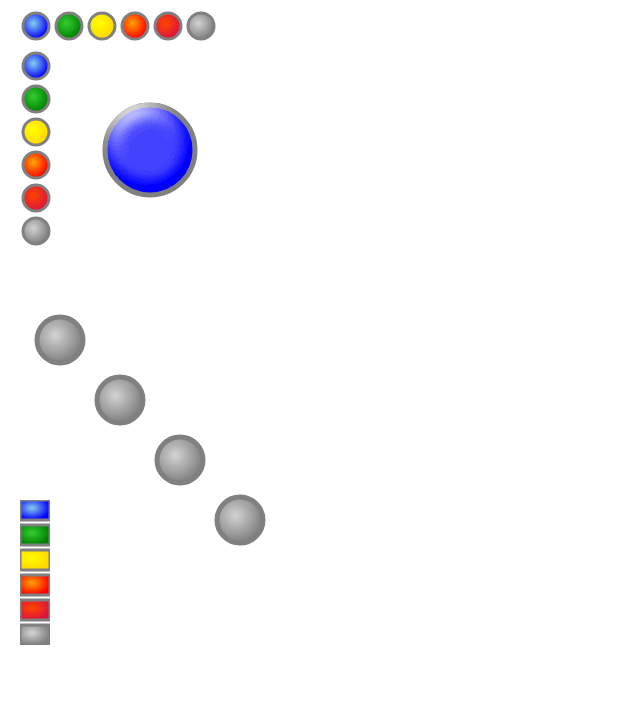
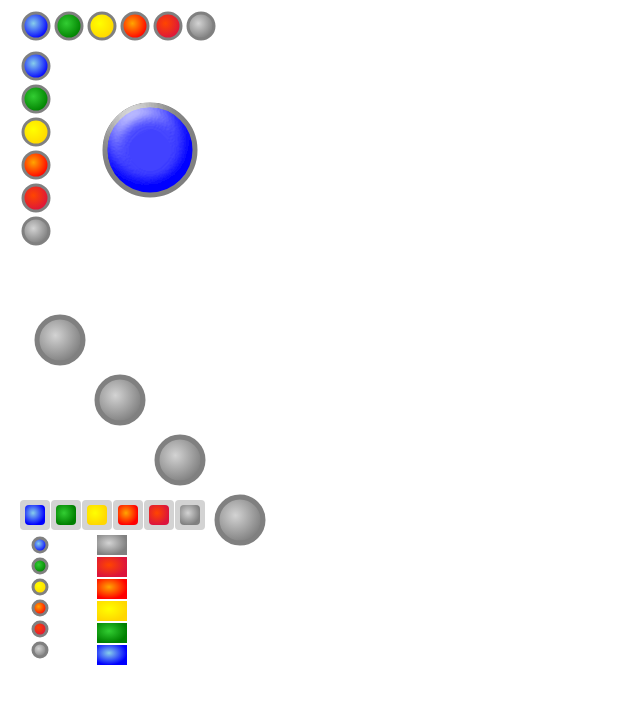
Before and after one commit to migophotos/SmartSvgLib, a plain HTML site: page index.html in a window 1280 px wide. Shown: the whole page, without its empty margins (0-640 px from the left). Drawn offline with Linux system fonts and the light colour scheme.

Commit message:
Fixes: - SmartBulbGrid: positioning - SmartRect: rx&ry - SmartRectGrid: positioning

```diff
--- a/index.html
+++ b/index.html
@@ -480,8 +480,8 @@
 </g>
 </svg>
     </div>
-    <div id="#hor-rect-grid" style="position: absolute; left: 20px; top: 500px;">
-        <svg xmlns="http://www.w3.org/2000/svg" viewBox="0 0 30 145" width="30" height="145" >
+    <div id="control-panel" style="position: absolute; left: 20px; top: 500px;">
+        <svg xmlns="http://www.w3.org/2000/svg" viewBox="0 0 200 200" width="200" height="200" >
 <defs>
     <filter xmlns="http://www.w3.org/2000/svg" id="3DCircle" filterUnits="userSpaceOnUse" >
         <feGaussianBlur in="SourceAlpha" stdDeviation="14" result="blur"/>
@@ -574,35 +574,101 @@
     </radialGradient>
 </defs>
 <g id="HorRectGrid" class-name="SmartRectGrid">
-<rect x="0"y="0"width="30"height="145"display="none"/><g id="HorRectGrid-rect-0" class-name="SmartRect">
-<rect x="0"y="0"width="30"height="20"display="none"/>
-<rect x="0"y="0"width="30"height="20"id="HorRectGrid-rect-0-body"fill="none"stroke="none"stroke-width="0"pointer-events="none"/>
-<rect x="0"y="0"width="30"height="20"id="HorRectGrid-rect-0-active"stroke="gray"stroke-width="3"fill="url(#alert_state_0)"/>
+<rect x="0"y="0"width="185"height="30"display="none"/><g id="HorRectGrid-rect-0" class-name="SmartRect">
+<rect x="0"y="0"width="30"height="30"display="none"/>
+<rect x="0"y="0"width="30"height="30"rx="2%"ry="2%"id="HorRectGrid-rect-0-body"pointer-events="none"fill="lightgray"/>
+<rect x="5"y="5"width="20"height="20"rx="2%"ry="2%"id="HorRectGrid-rect-0-active"fill="url(#alert_state_0)"/>
 </g>
 <g id="HorRectGrid-rect-1" class-name="SmartRect">
-<rect x="0"y="25"width="30"height="20"display="none"/>
-<rect x="0"y="25"width="30"height="20"id="HorRectGrid-rect-1-body"fill="none"stroke="none"stroke-width="0"pointer-events="none"/>
-<rect x="0"y="25"width="30"height="20"id="HorRectGrid-rect-1-active"stroke="gray"stroke-width="3"fill="url(#alert_state_1)"/>
+<rect x="31"y="0"width="30"height="30"display="none"/>
+<rect x="31"y="0"width="30"height="30"rx="2%"ry="2%"id="HorRectGrid-rect-1-body"pointer-events="none"fill="lightgray"/>
+<rect x="36"y="5"width="20"height="20"rx="2%"ry="2%"id="HorRectGrid-rect-1-active"fill="url(#alert_state_1)"/>
 </g>
 <g id="HorRectGrid-rect-2" class-name="SmartRect">
-<rect x="0"y="50"width="30"height="20"display="none"/>
-<rect x="0"y="50"width="30"height="20"id="HorRectGrid-rect-2-body"fill="none"stroke="none"stroke-width="0"pointer-events="none"/>
-<rect x="0"y="50"width="30"height="20"id="HorRectGrid-rect-2-active"stroke="gray"stroke-width="3"fill="url(#alert_state_2)"/>
+<rect x="62"y="0"width="30"height="30"display="none"/>
+<rect x="62"y="0"width="30"height="30"rx="2%"ry="2%"id="HorRectGrid-rect-2-body"pointer-events="none"fill="lightgray"/>
+<rect x="67"y="5"width="20"height="20"rx="2%"ry="2%"id="HorRectGrid-rect-2-active"fill="url(#alert_state_2)"/>
 </g>
 <g id="HorRectGrid-rect-3" class-name="SmartRect">
-<rect x="0"y="75"width="30"height="20"display="none"/>
-<rect x="0"y="75"width="30"height="20"id="HorRectGrid-rect-3-body"fill="none"stroke="none"stroke-width="0"pointer-events="none"/>
-<rect x="0"y="75"width="30"height="20"id="HorRectGrid-rect-3-active"stroke="gray"stroke-width="3"fill="url(#alert_state_3)"/>
+<rect x="93"y="0"width="30"height="30"display="none"/>
+<rect x="93"y="0"width="30"height="30"rx="2%"ry="2%"id="HorRectGrid-rect-3-body"pointer-events="none"fill="lightgray"/>
+<rect x="98"y="5"width="20"height="20"rx="2%"ry="2%"id="HorRectGrid-rect-3-active"fill="url(#alert_state_3)"/>
 </g>
 <g id="HorRectGrid-rect-4" class-name="SmartRect">
-<rect x="0"y="100"width="30"height="20"display="none"/>
-<rect x="0"y="100"width="30"height="20"id="HorRectGrid-rect-4-body"fill="none"stroke="none"stroke-width="0"pointer-events="none"/>
-<rect x="0"y="100"width="30"height="20"id="HorRectGrid-rect-4-active"stroke="gray"stroke-width="3"fill="url(#alert_state_4)"/>
+<rect x="124"y="0"width="30"height="30"display="none"/>
+<rect x="124"y="0"width="30"height="30"rx="2%"ry="2%"id="HorRectGrid-rect-4-body"pointer-events="none"fill="lightgray"/>
+<rect x="129"y="5"width="20"height="20"rx="2%"ry="2%"id="HorRectGrid-rect-4-active"fill="url(#alert_state_4)"/>
 </g>
 <g id="HorRectGrid-rect-5" class-name="SmartRect">
-<rect x="0"y="125"width="30"height="20"display="none"/>
-<rect x="0"y="125"width="30"height="20"id="HorRectGrid-rect-5-body"fill="none"stroke="none"stroke-width="0"pointer-events="none"/>
-<rect x="0"y="125"width="30"height="20"id="HorRectGrid-rect-5-active"stroke="gray"stroke-width="3"fill="url(#alert_state_5)"/>
+<rect x="155"y="0"width="30"height="30"display="none"/>
+<rect x="155"y="0"width="30"height="30"rx="2%"ry="2%"id="HorRectGrid-rect-5-body"pointer-events="none"fill="lightgray"/>
+<rect x="160"y="5"width="20"height="20"rx="2%"ry="2%"id="HorRectGrid-rect-5-active"fill="url(#alert_state_5)"/>
+</g>
+</g>
+
+<g id="VerRectGrid" class-name="SmartRectGrid">
+<rect x="77"y="35"width="30"height="130"display="none"/><g id="VerRectGrid-rect-0" class-name="SmartRect">
+<rect x="77"y="35"width="30"height="20"display="none"/>
+<rect x="77"y="35"width="30"height="20"id="VerRectGrid-rect-0-body"pointer-events="none"fill="gray"/>
+<rect x="77"y="35"width="30"height="20"id="VerRectGrid-rect-0-active"fill="url(#alert_state_5)"/>
+</g>
+<g id="VerRectGrid-rect-1" class-name="SmartRect">
+<rect x="77"y="57"width="30"height="20"display="none"/>
+<rect x="77"y="57"width="30"height="20"id="VerRectGrid-rect-1-body"pointer-events="none"fill="gray"/>
+<rect x="77"y="57"width="30"height="20"id="VerRectGrid-rect-1-active"fill="url(#alert_state_4)"/>
+</g>
+<g id="VerRectGrid-rect-2" class-name="SmartRect">
+<rect x="77"y="79"width="30"height="20"display="none"/>
+<rect x="77"y="79"width="30"height="20"id="VerRectGrid-rect-2-body"pointer-events="none"fill="gray"/>
+<rect x="77"y="79"width="30"height="20"id="VerRectGrid-rect-2-active"fill="url(#alert_state_3)"/>
+</g>
+<g id="VerRectGrid-rect-3" class-name="SmartRect">
+<rect x="77"y="101"width="30"height="20"display="none"/>
+<rect x="77"y="101"width="30"height="20"id="VerRectGrid-rect-3-body"pointer-events="none"fill="gray"/>
+<rect x="77"y="101"width="30"height="20"id="VerRectGrid-rect-3-active"fill="url(#alert_state_2)"/>
+</g>
+<g id="VerRectGrid-rect-4" class-name="SmartRect">
+<rect x="77"y="123"width="30"height="20"display="none"/>
+<rect x="77"y="123"width="30"height="20"id="VerRectGrid-rect-4-body"pointer-events="none"fill="gray"/>
+<rect x="77"y="123"width="30"height="20"id="VerRectGrid-rect-4-active"fill="url(#alert_state_1)"/>
+</g>
+<g id="VerRectGrid-rect-5" class-name="SmartRect">
+<rect x="77"y="145"width="30"height="20"display="none"/>
+<rect x="77"y="145"width="30"height="20"id="VerRectGrid-rect-5-body"pointer-events="none"fill="gray"/>
+<rect x="77"y="145"width="30"height="20"id="VerRectGrid-rect-5-active"fill="url(#alert_state_0)"/>
+</g>
+</g>
+
+<g id="VerBulbGrid" class-name="SmartBulbGrid">
+<rect x="0"y="0"width="20"height="125"display="none"/><g id="VerBulbGrid-bulb-0" class-name="SmartBulb">
+<rect x="10"y="35"width="20"height="20"display="none"/>
+<circle cx="20"cy="45"r="10"id="VerBulbGrid-bulb-0-body"fill="none"stroke="none"stroke-width="0"pointer-events="none"/>
+<circle cx="20"cy="45"r="7"id="VerBulbGrid-bulb-0-active"stroke="gray"stroke-width="3"fill="url(#alert_state_0)"/>
+</g>
+<g id="VerBulbGrid-bulb-1" class-name="SmartBulb">
+<rect x="10"y="56"width="20"height="20"display="none"/>
+<circle cx="20"cy="66"r="10"id="VerBulbGrid-bulb-1-body"fill="none"stroke="none"stroke-width="0"pointer-events="none"/>
+<circle cx="20"cy="66"r="7"id="VerBulbGrid-bulb-1-active"stroke="gray"stroke-width="3"fill="url(#alert_state_1)"/>
+</g>
+<g id="VerBulbGrid-bulb-2" class-name="SmartBulb">
+<rect x="10"y="77"width="20"height="20"display="none"/>
+<circle cx="20"cy="87"r="10"id="VerBulbGrid-bulb-2-body"fill="none"stroke="none"stroke-width="0"pointer-events="none"/>
+<circle cx="20"cy="87"r="7"id="VerBulbGrid-bulb-2-active"stroke="gray"stroke-width="3"fill="url(#alert_state_2)"/>
+</g>
+<g id="VerBulbGrid-bulb-3" class-name="SmartBulb">
+<rect x="10"y="98"width="20"height="20"display="none"/>
+<circle cx="20"cy="108"r="10"id="VerBulbGrid-bulb-3-body"fill="none"stroke="none"stroke-width="0"pointer-events="none"/>
+<circle cx="20"cy="108"r="7"id="VerBulbGrid-bulb-3-active"stroke="gray"stroke-width="3"fill="url(#alert_state_3)"/>
+</g>
+<g id="VerBulbGrid-bulb-4" class-name="SmartBulb">
+<rect x="10"y="119"width="20"height="20"display="none"/>
+<circle cx="20"cy="129"r="10"id="VerBulbGrid-bulb-4-body"fill="none"stroke="none"stroke-width="0"pointer-events="none"/>
+<circle cx="20"cy="129"r="7"id="VerBulbGrid-bulb-4-active"stroke="gray"stroke-width="3"fill="url(#alert_state_4)"/>
+</g>
+<g id="VerBulbGrid-bulb-5" class-name="SmartBulb">
+<rect x="10"y="140"width="20"height="20"display="none"/>
+<circle cx="20"cy="150"r="10"id="VerBulbGrid-bulb-5-body"fill="none"stroke="none"stroke-width="0"pointer-events="none"/>
+<circle cx="20"cy="150"r="7"id="VerBulbGrid-bulb-5-active"stroke="gray"stroke-width="3"fill="url(#alert_state_5)"/>
 </g>
 </g>
 </svg>
```
Also changed, not shown: temlate.html (+1 -1 lines), 2 other files.
